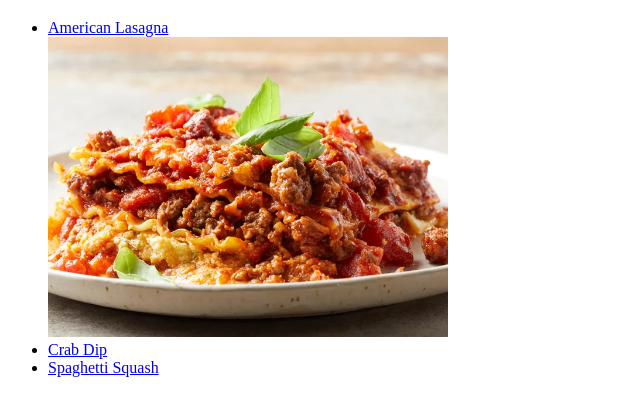
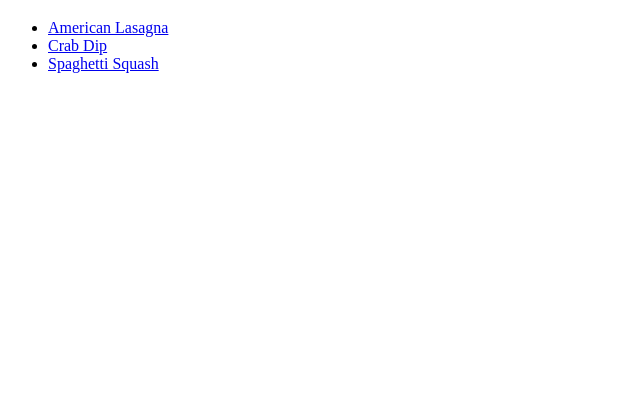
Before and after one commit to corypark1/odin-recipes, a plain HTML site: page index.html in a window 1280 px wide. Shown: the part 61-476 px from the top of the page, without its empty margins (0-640 px from the left). Drawn offline with Linux system fonts and the light colour scheme.

Commit message:
back to normal

```diff
--- a/index.html
+++ b/index.html
@@ -9,9 +9,8 @@
     <h1>Odin-Recipes</h1>
     <ul>
         <li><a href="recipes/American-Lasagna.html">American Lasagna</a></li>
-        <img src="../recipe images/American Lasagna.jpg" alt="close up lasagna" height="300" width="400">
         <li><a href="recipes/Crab-Dip.html">Crab Dip</a></li>
         <li><a href="recipes/Spaghetti-Squash.html">Spaghetti Squash</a></li>
-     </ul>
+    </ul>
 </body>
 </html>
```
